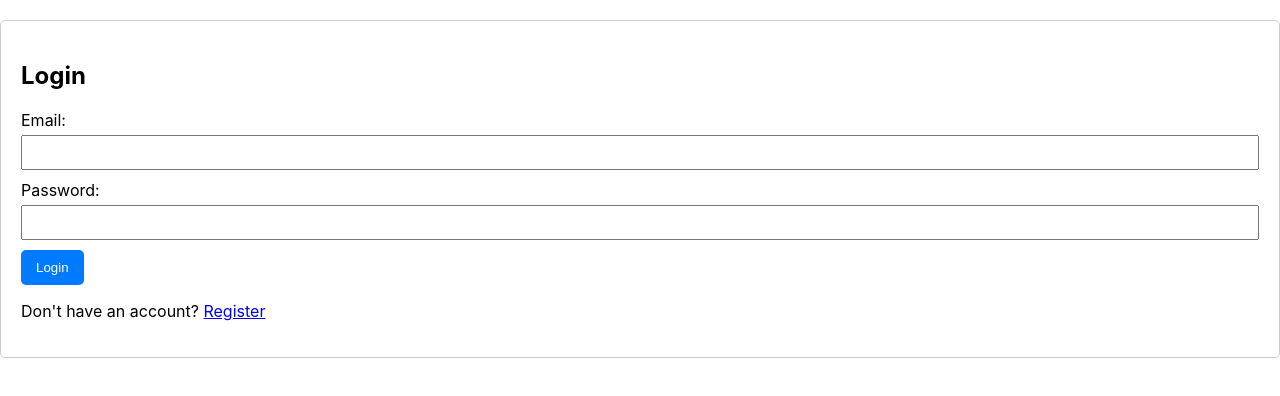
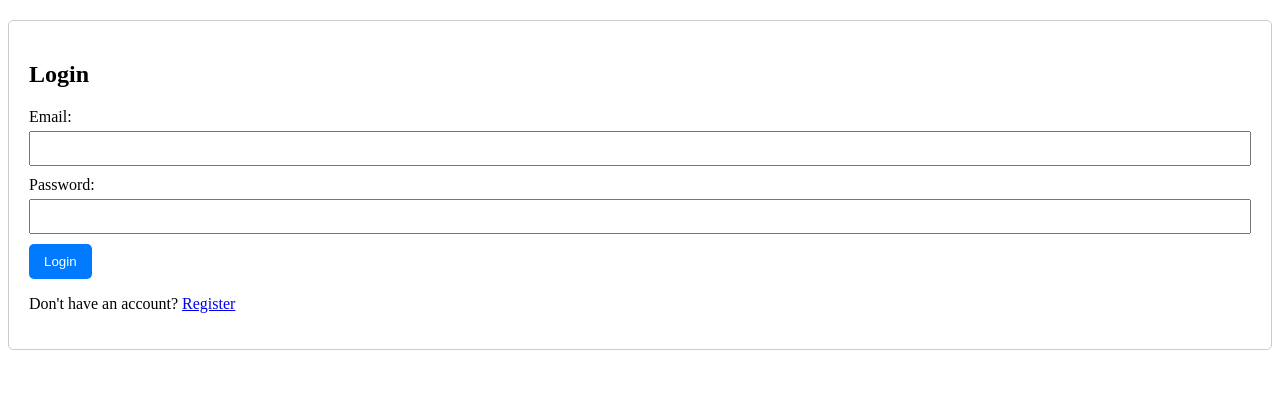
Before and after one commit to Y-Elsayed/OpenLearning, a React (Vite) app in the folder frontend/: page / in a window 1280 px wide. Shown: the top 396 px of the page. Built offline with nearby package versions, Linux system fonts and the light colour scheme.

Commit message:
Updated run script and removed body styles

```diff
--- a/frontend/src/index.css
+++ b/frontend/src/index.css
@@ -1,5 +1,3 @@
-
-/* filepath: /Users/aymantalat/repos/openLearningRepo/OpenLearning/frontend/src/index.css */
 form {
   margin: 20px 0;
   padding: 20px;
@@ -40,12 +38,3 @@
   font-size: 0.875em;
   margin-top: 0.25em;
 }
-
-body {
-  margin: 0;
-  font-family: -apple-system, BlinkMacSystemFont, 'Segoe UI', 'Roboto', 'Oxygen',
-    'Ubuntu', 'Cantarell', 'Fira Sans', 'Droid Sans', 'Helvetica Neue',
-    sans-serif;
-  -webkit-font-smoothing: antialiased;
-  -moz-osx-font-smoothing: grayscale;
-}
--- a/package.json
+++ b/package.json
@@ -5,7 +5,7 @@
   "scripts": {
     "start": "concurrently \"npm run backend\" \"npm run frontend\"",
     "backend": "npm run start --prefix backend",
-    "frontend": "npm run start --prefix frontend",
+    "frontend": "npm run dev --prefix frontend",
     "install-all": "npm install && cd frontend && npm install && cd ../backend && npm install && cd .."
   },
   "dependencies": {
```
Also changed, not shown: 1 other file (tests, documents, lock files or other folders).
